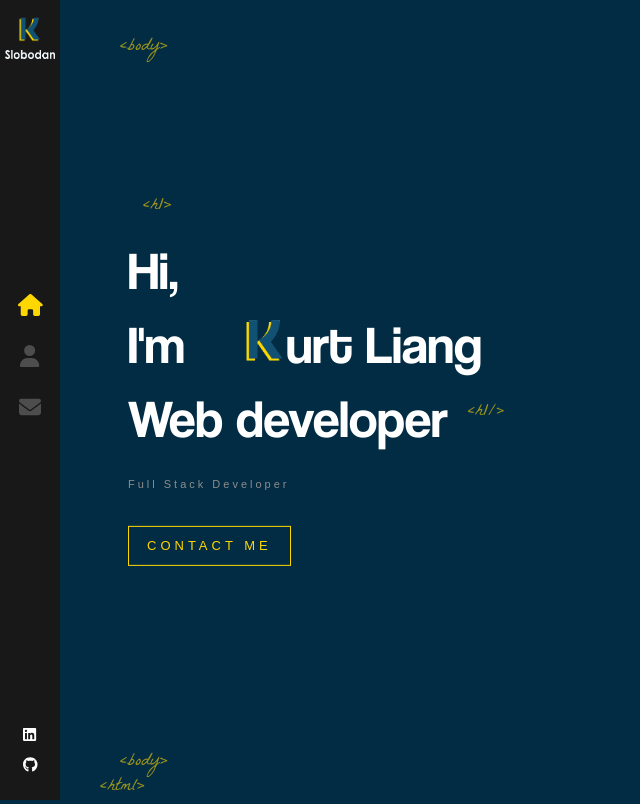
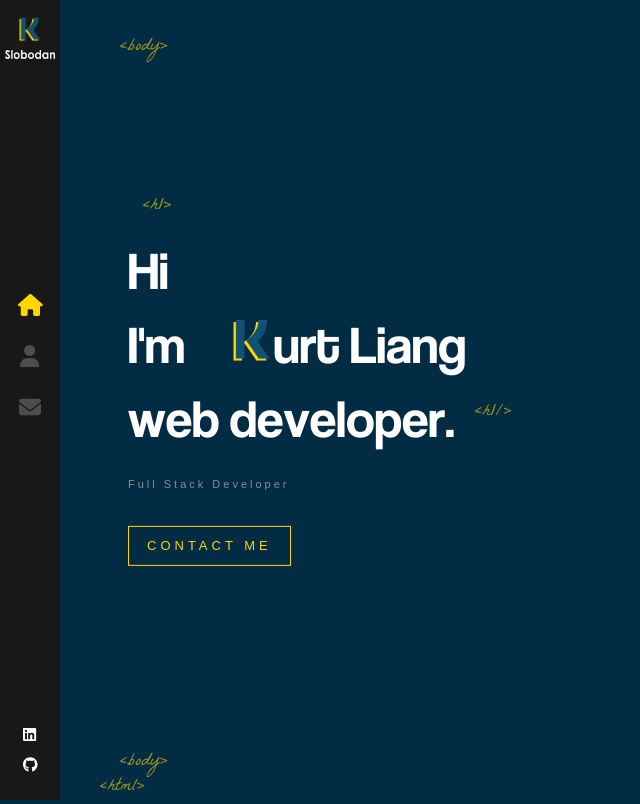
Before and after one commit to Kurt-Leong/react-portfolio, a React (Create React App) app: page / in a window 1280 px wide. Shown: the whole page, without its empty margins (0-640 px from the left). Built offline with nearby package versions, Linux system fonts and the light colour scheme.

Commit message:
make letter in the homepage dynanmic

```diff
--- /dev/null
+++ b/src/components/AnimatedLetters/index.js
@@ -0,0 +1,13 @@
+import './index.scss'
+
+export default function AnumatedLetters({ letterClass, strArray, index }) {
+  return (
+    <span>
+      {strArray.map((char, i) => (
+        <span key={char + i} className={`${letterClass} _${i + index}`}>
+          {char}
+        </span>
+      ))}
+    </span>
+  )
+}
--- /dev/null
+++ b/src/components/AnimatedLetters/index.scss
@@ -0,0 +1,24 @@
+.text-animate{
+  display:inline-block;
+  opacity:0;
+  animation:bounceIn 1s 1s;
+  animation-fill-mode:forwards;
+  min-width:10px;
+
+}
+.text-animate-hover {
+ min-width: 10px;
+ display:inline-block;
+ animation-fill-mode:both;
+
+ &:hover{
+  animation:rubberBand 1s;
+  color: #ffd700;
+ }
+}
+
+@for $i from 1 through 37 {
+.text-animate._#{$i}{
+  animation-delay: #{$i/10}s;
+}
+}
--- a/src/components/Home/index.js
+++ b/src/components/Home/index.js
@@ -1,18 +1,45 @@
 import { Link } from 'react-router-dom'
 import LogoTitle from '../../assets/images/logo-k.png'
 import './index.scss'
+import { useEffect, useState } from 'react'
+import AnumatedLetters from '../AnimatedLetters'
 
 export default function Home() {
+  const [letterClass, setLetterClass] = useState('text-animate')
+  function splitWord(str) {
+    return str.split('')
+  }
+  const nameArray = splitWord('urt Liang')
+  const jobArray = splitWord('web developer.')
+
+  useEffect(() => {
+    setTimeout(() => {
+      setLetterClass('text-animate-hover')
+    }, 4000)
+  }, [])
+
   return (
     <>
       <div className="container home-page">
         <div className="text-zone ">
           <h1>
-            Hi,
-            <br /> I'm &nbsp; <img src={LogoTitle} alt="developer" />
-            urt Liang
+            <span className={letterClass}>H</span>
+            <span className={`${letterClass} _12`}>i</span>
             <br />
-            Web developer
+            <span className={`${letterClass} _13`}>I</span>
+            <span className={`${letterClass} _14`}>'m</span>
+            &nbsp; <img src={LogoTitle} alt="developer" />
+            <AnumatedLetters
+              letterClass={letterClass}
+              strArray={nameArray}
+              index={15}
+            />
+            <br />
+            <AnumatedLetters
+              letterClass={letterClass}
+              strArray={jobArray}
+              index={24}
+            />
           </h1>
           <h2> Full Stack Developer</h2>
           <Link to="/contact" className="flat-button">
```
